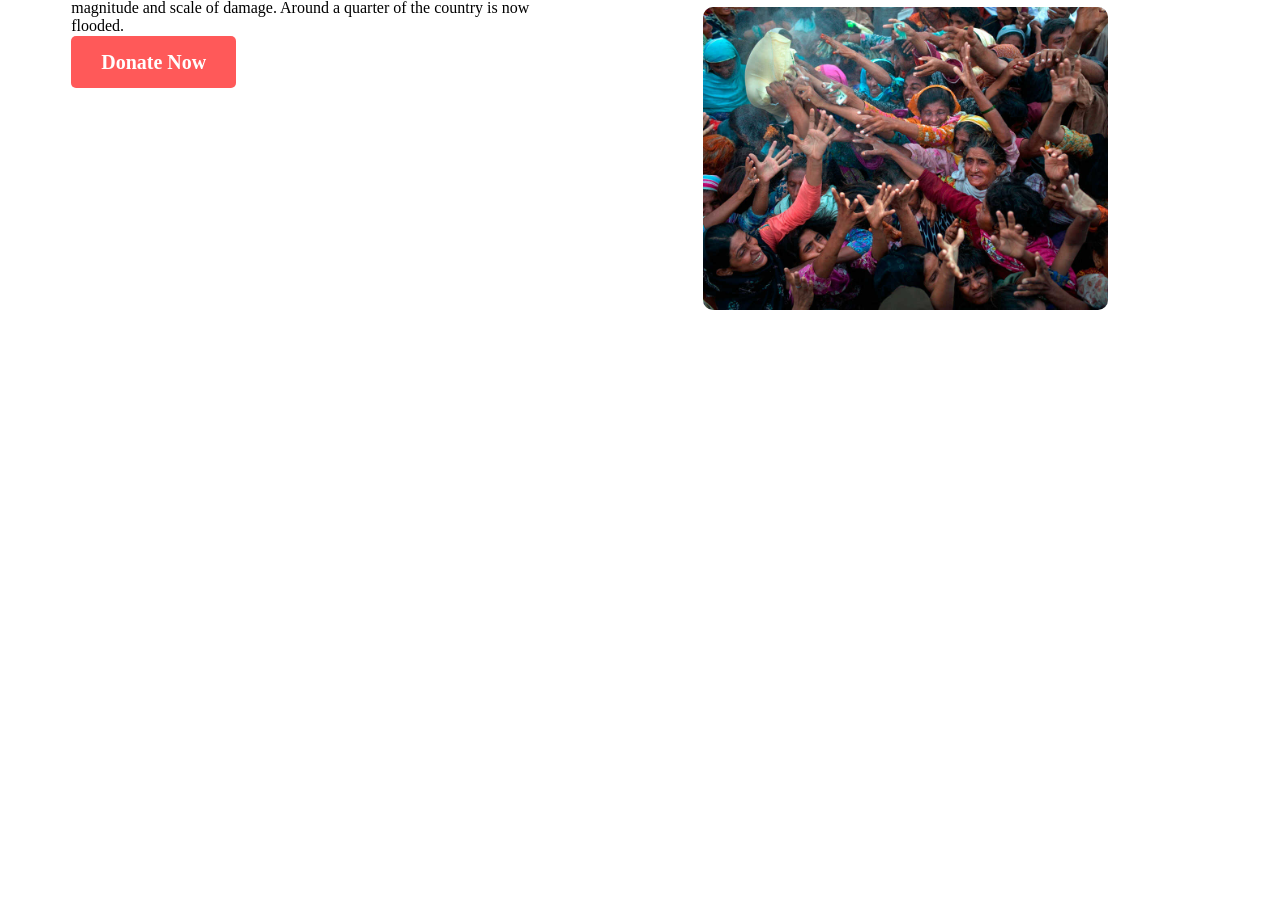
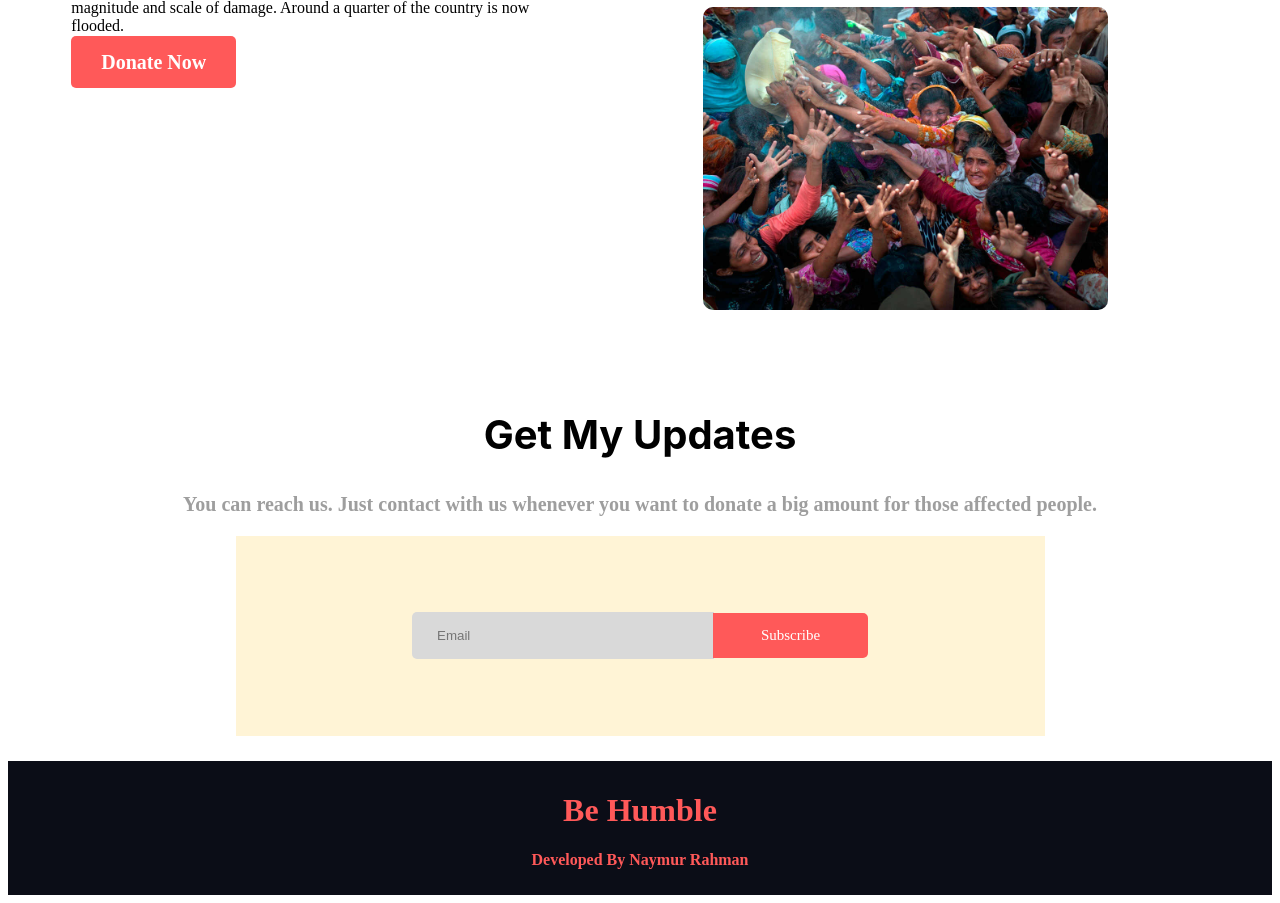
Before and after one commit to naymurabir/Donate-Now, a plain HTML site: page index.html in a window 1280 px wide. Shown: the part 2688-3591 px from the top of the page. Before the commit the page ends 3073 px from the top, so only its background shows below. Drawn offline with Linux system fonts and the light colour scheme.

Commit message:
last commit

```diff
--- a/index.html
+++ b/index.html
@@ -129,6 +129,23 @@
         </div>
     </section>
 
+    <section>
+        <div>
+
+            <h1 class="reach-title">Get My Updates</h1>
+            <p class="reach-paragraph">
+                You can reach us. Just contact with us whenever you want to donate a big amount for those affected
+                people.
+            </p>
+
+            <div class="reach-container">
+                <div>
+                    <input type="text" placeholder="Email" /> <button>Subscribe</button>
+                </div>
+            </div>
+        </div>
+    </section>
+
 
 
 
@@ -136,5 +153,11 @@
 
 
 </body>
+<footer>
+    <div class="footer">
+        <h1>Be Humble</h1>
+        <p>Developed By Naymur Rahman</p>
+    </div>
+</footer>
 
 </html>
--- a/style.css
+++ b/style.css
@@ -211,3 +211,66 @@
     font-family: "Inter", sans-serif;
     font-size: 30px;
 }
+
+.reach-container {
+    width: 809px;
+    height: 200px;
+    background: #fff4d6;
+    margin: 0 auto;
+    display: flex;
+    justify-content: center;
+    align-items: center;
+}
+
+.reach-container input {
+    width: 275px;
+    height: 45px;
+    background: #d9d9d9;
+    border: 0;
+    border-radius: 5px 0px 0px 5px;
+    padding-left: 25px;
+}
+
+.reach-container button {
+    width: 155px;
+    height: 45px;
+    background: #ff5959;
+    border-radius: 0px 5px 5px 0px;
+    font-family: "Poppins";
+    font-style: normal;
+    font-weight: 500;
+    font-size: 15px;
+    line-height: 20px;
+    text-align: center;
+    color: #ffffff;
+    margin-left: -5px;
+    border: 0px;
+}
+
+.reach-title {
+    color: black;
+    font-weight: bold;
+    text-align: center;
+    font-size: 40px;
+    font-family: "Inter", sans-serif;
+}
+
+.reach-paragraph {
+    color: #9E9E9E;
+    font-weight: bold;
+    text-align: center;
+    font-size: 20px;
+    font-family: "Poppins"
+}
+
+.footer {
+    color: #FF5959;
+    background-color: #0B0D17;
+    padding: 10px 20px;
+    margin-top: 25px;
+    text-align: center;
+    font-weight: bold;
+    font-style: initial;
+
+
+}
```
Also changed, not shown: images/donate.jpeg (added), images/image1.png (deleted).
